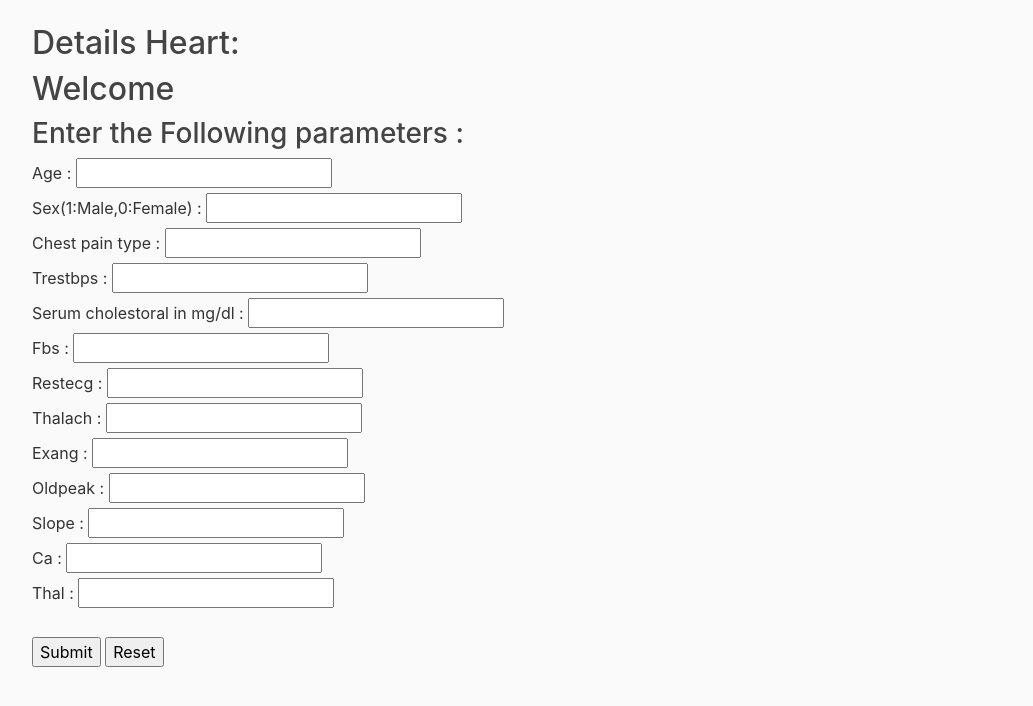
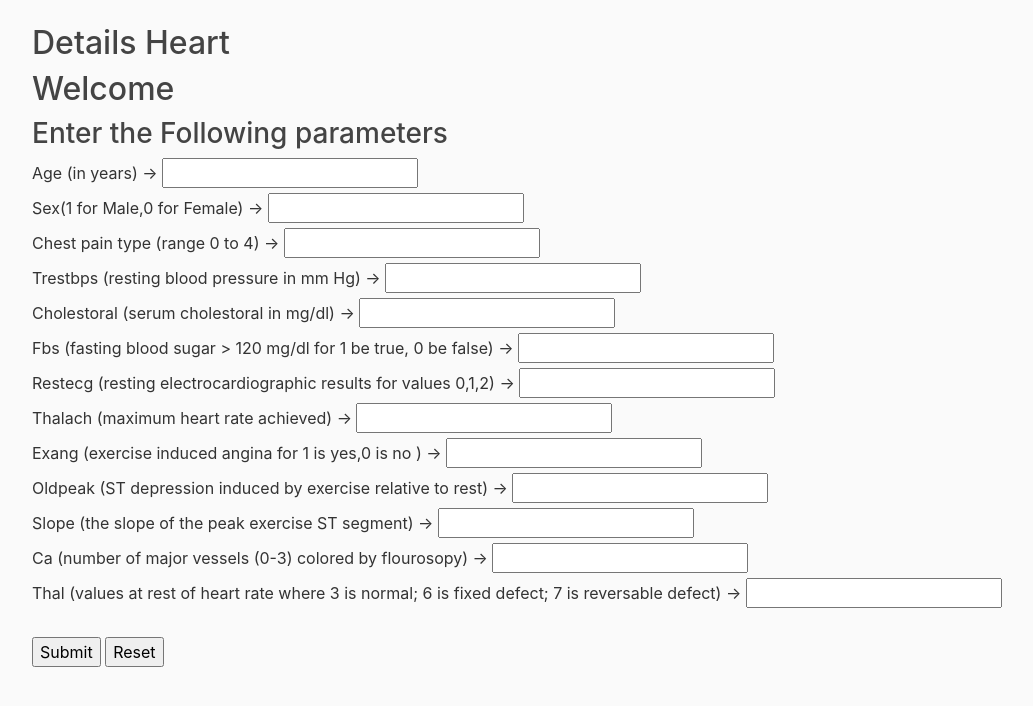
Before and after one commit to programoworm/DeepNetEI, a Flask app: page /heart in a window 1280 px wide. Shown: the part 56-762 px from the top of the page, without its empty margins (53-1086 px from the left). Run offline with Flask 2, Linux system fonts and the light colour scheme; some libraries are stand-ins or nearby versions.

Commit message:
html updates

```diff
--- a/Web App/template/heart.html
+++ b/Web App/template/heart.html
@@ -42,59 +42,59 @@
   </nav>
 </header>
 <div class="container",class="form-group">
-        <h2>Details Heart: </h2>
+        <h2>Details Heart </h2>
     <h2>Welcome</h2>
-    <h3>Enter the Following parameters :</h3>
+    <h3>Enter the Following parameters </h3>
   <form action="/result" method="POST">
-    <label for="age">Age : </label>
+    <label for="age">Age (in years) ->  </label>
     <input type="text" id="age" name="age">
     <br>
 
-    <label for="sex">Sex(1:Male,0:Female) : </label>
+    <label for="sex">Sex(1 for Male,0 for Female) ->  </label>
     <input type="text" id="sex" name="sex">
     <br>
 
-    <label for="chest pain type">Chest pain type : </label>
+    <label for="chest pain type">Chest pain type (range 0 to 4) ->  </label>
     <input type="text" id="chest pain type" name="chest pain type">
     <br>
 
-    <label for="trestbps">Trestbps : </label>
+    <label for="trestbps">Trestbps (resting blood pressure in mm Hg) ->  </label>
     <input type="text" id="trestbps" name="trestbps">
     <br>
 
-     <label for="serum cholestoral in mg/dl">Serum cholestoral in mg/dl : </label>
+     <label for="serum cholestoral in mg/dl">Cholestoral (serum cholestoral in mg/dl) ->  </label>
     <input type="text" id="serum cholestoral in mg/dl" name="serum cholestoral in mg/dl">
     <br>
 
-    <label for="fbs">Fbs : </label>
+    <label for="fbs">Fbs (fasting blood sugar > 120 mg/dl for 1 be true, 0 be false) ->  </label>
     <input type="text" id="fbs" name="fbs">
     <br>
 
-    <label for="restecg">Restecg : </label>
+    <label for="restecg">Restecg (resting electrocardiographic results for values 0,1,2) ->  </label>
     <input type="text" id="restecg" name="restecg">
     <br>
 
-    <label for="thalach">Thalach : </label>
+    <label for="thalach">Thalach (maximum heart rate achieved) ->  </label>
     <input type="text" id="thalach" name="thalach">
     <br>
 
-    <label for="exang">Exang : </label>
+    <label for="exang">Exang (exercise induced angina for 1 is yes,0 is no ) ->  </label>
     <input type="text" id="exang" name="exang">
     <br>
 
-    <label for="oldpeak">Oldpeak : </label>
+    <label for="oldpeak">Oldpeak (ST depression induced by exercise relative to rest) ->  </label>
     <input type="text" id="oldpeak" name="oldpeak">
     <br>
 
-    <label for="slope">Slope : </label>
+    <label for="slope">Slope (the slope of the peak exercise ST segment) ->  </label>
     <input type="text" id="slope" name="slope">
     <br>
 
-    <label for="ca">Ca : </label>
+    <label for="ca">Ca (number of major vessels (0-3) colored by flourosopy) ->  </label>
     <input type="text" id="ca" name="ca">
     <br>
 
-    <label for="thal">Thal : </label>
+    <label for="thal">Thal (values at rest of heart rate where 3 is normal; 6 is fixed defect; 7 is reversable defect) ->  </label>
     <input type="text" id="thal" name="thal">
     <br>
     <br>
--- a/Web App/template/result.html
+++ b/Web App/template/result.html
@@ -33,9 +33,6 @@
    <div class="container">
           <h2>The result is : </h2><br>
           <h3> {{ prediction }}</h3>
-          <br><br>
-          <h2>The probability of your condition is  : </h2><br>
-          <h3> {{ xyz }}</h3><br>
         <form action="http://localhost:5000/result",method="post">
         <p>Want to know more about the Disease and its symptoms ?</p>
         <a class="nav-item nav-link" href="/about">Click here !</a>
```
Also changed, not shown: Web App/template/diabetes.html (+10 -10 lines).
